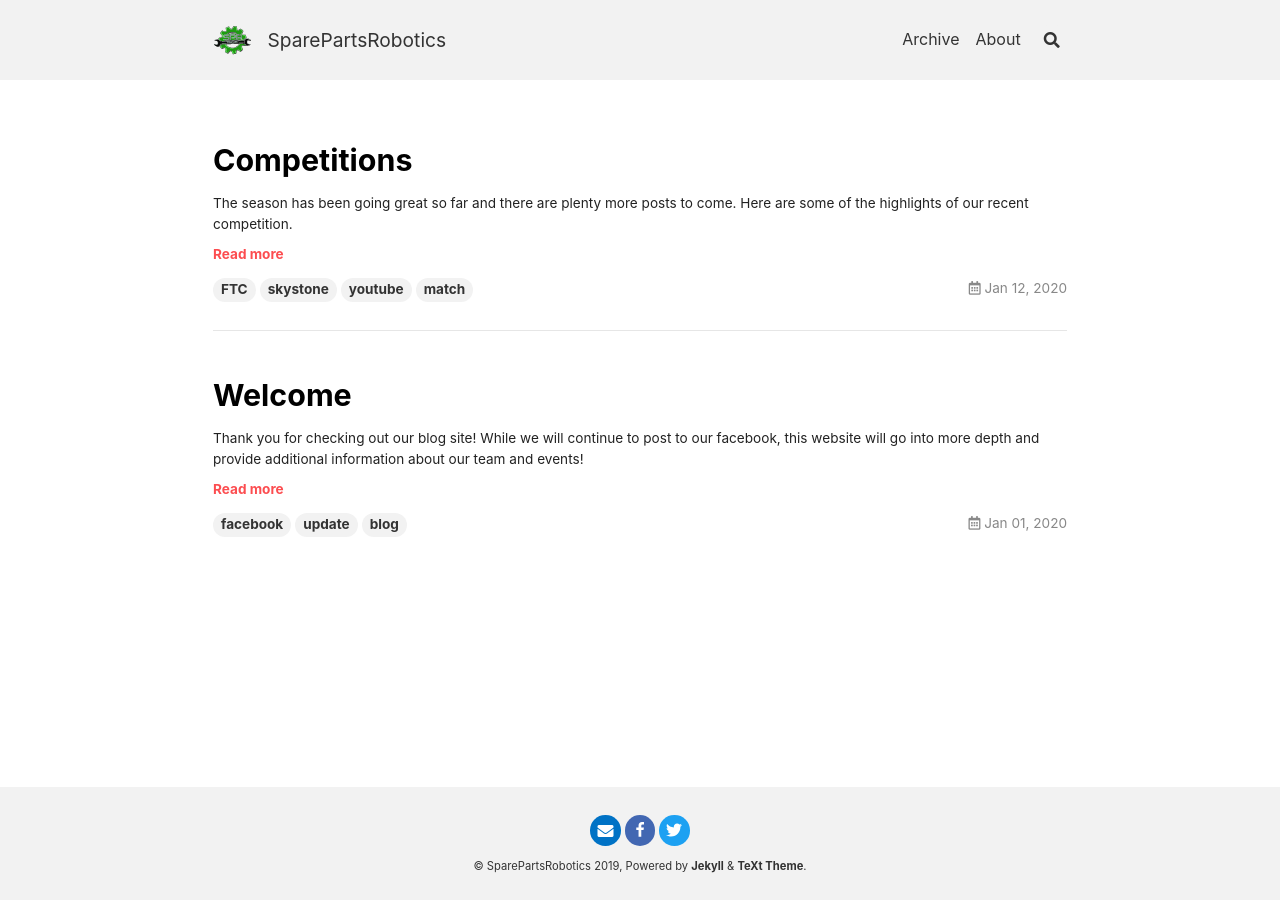
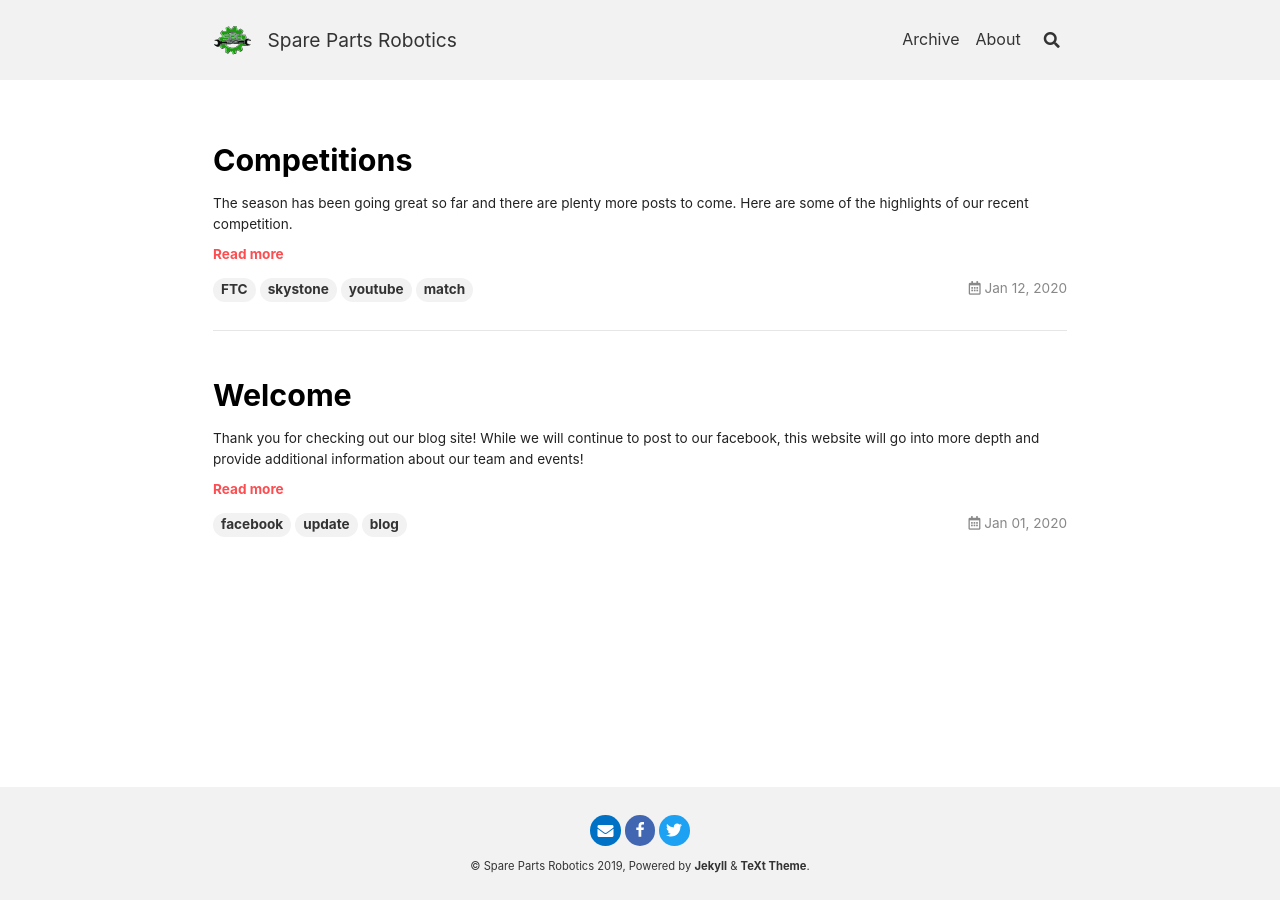
Before and after one commit to sparepartsrobotics/spr-website, a Jekyll site: the page built from index.html, in a window 1280 px wide. Built offline with Jekyll 4.4.1, drawn with Linux system fonts in a browser that asks for light colours; nearby versions of some CDN libraries; the list of posts is cut into pages by our own code.

Commit message:
update descriptions

```diff
--- a/_config.yml
+++ b/_config.yml
@@ -18,9 +18,9 @@
 ##############################
 text_skin: default # "default" (default), "dark", "forest", "ocean", "chocolate", "orange"
 highlight_theme: default # "default" (default), "tomorrow", "tomorrow-night", "tomorrow-night-eighties", "tomorrow-night-blue", "tomorrow-night-bright"
-url     : # the base hostname & protocol for your site e.g. https://www.someone.com
+url     : http://sparepartsrobotics.com # the base hostname & protocol for your site e.g. https://www.someone.com
 baseurl : # does not include hostname
-title   : SparePartsRobotics
+title   : Spare Parts Robotics
 description: > # this means to ignore newlines until "Language & timezone"
   Team Website and Blog for Spare Parts Robotics, Team#11848
 
@@ -35,10 +35,10 @@ timezone: America/Chicago # see https://en.wikipedia.org/wiki/List_of_tz_databas
 ##############################
 author:
   type      : organization # "person" (default), "organization"
-  name      : SpareParts
+  name      : Spare Parts Robotics
   url       :
   avatar    : # path or url of avatar image (square)
-  bio       : Community Robotics Team in Cary.
+  bio       : FTC Team 11848
   email     : sparepartsrobotics@gmail.com
   facebook  : SparePartsRobotics # "user_name" the last part of your profile url, e.g. https://www.facebook.com/user_name
   twitter   : ftc11848 # "user_name" the last part of your profile url, e.g. https://twitter.com/user_name
```
